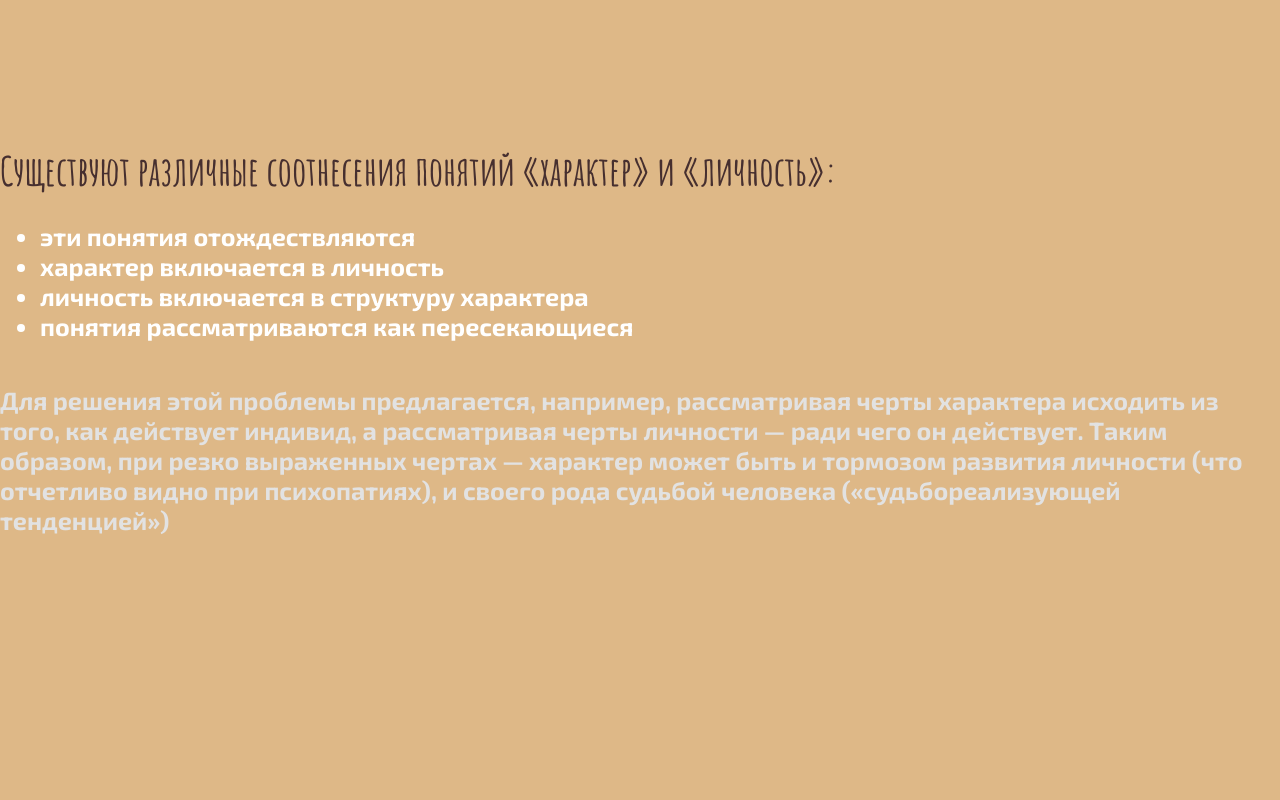
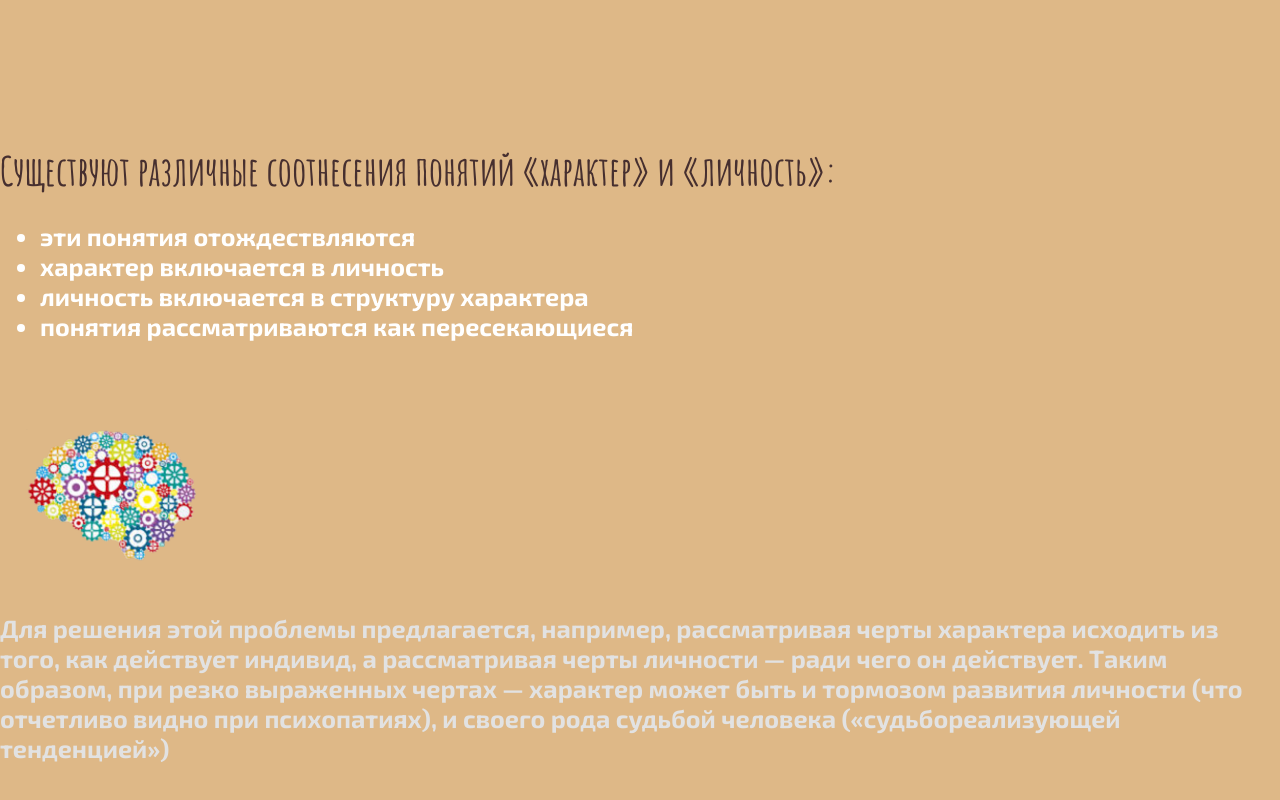
Before and after one commit to itschde/itschde.github.io, a plain HTML site: page harakter.html in a window 1280 px wide. Shown: the part 510-1310 px from the top of the page. Drawn offline with Linux system fonts and the light colour scheme.

Commit message:
new png img

```diff
--- a/harakter.html
+++ b/harakter.html
@@ -79,6 +79,8 @@
 					<li>понятия рассматриваются как пересекающиеся</li>
 				</ul><br>
 
+				<img src="assets/img/mozg.png">
+
 				<p>Для решения этой проблемы предлагается, например, рассматривая черты характера исходить из того, как действует индивид, а рассматривая черты личности — ради чего он действует. Таким образом, при резко выраженных чертах — характер может быть и тормозом развития личности (что отчетливо видно при психопатиях), и своего рода судьбой человека («судьбореализующей тенденцией»)</p>
 
 			</div>
```
Also changed, not shown: assets/img/mozg.png (added).
